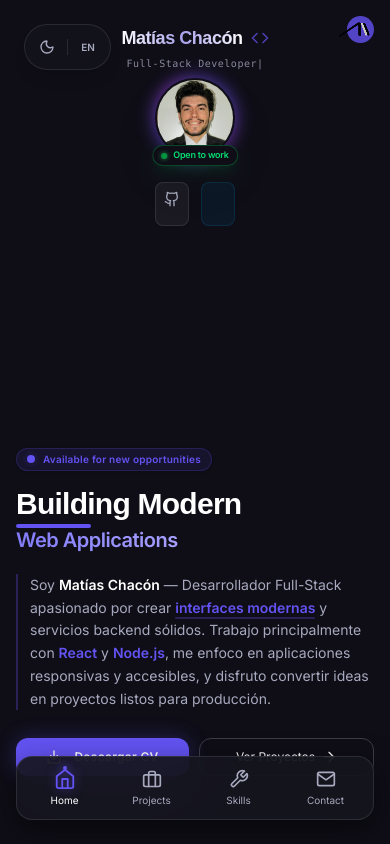
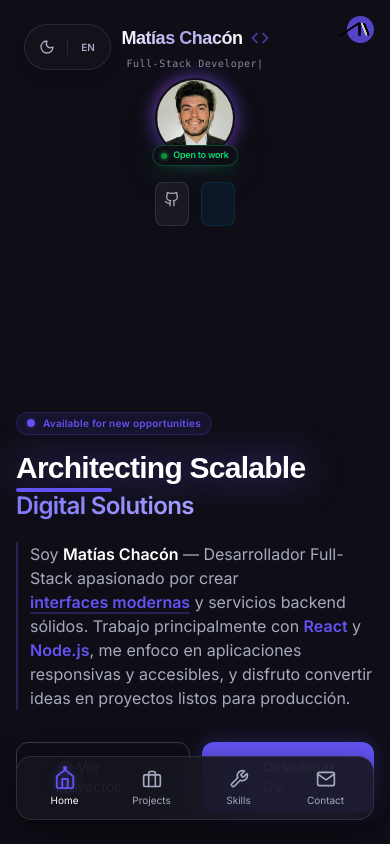
Before and after one commit to Maty910/portfolio, a React (Vite) app: page / in a window 390 px wide. Built offline with nearby package versions, Linux system fonts and the light colour scheme; some icons are missing; a web font is replaced by a local one.

Commit message:
feat: new animated title in home

```diff
--- a/src/components/Home.tsx
+++ b/src/components/Home.tsx
@@ -25,12 +25,9 @@ export const Home: React.FC<HomeProps> = ({ setActiveSection }) => {
       id="home"
       className="snap-center min-h-screen w-full flex flex-col justify-center relative
                  transition-all duration-300 ease-[cubic-bezier(.2,.9,.2,1)]
-                 /* En mobile usamos todo el alto disponible menos el header */
                  max-[880px]:min-h-[calc(100vh-120px)]
-                 /* En desktop agregamos margen izquierdo para evitar el sidebar */
                  min-[881px]:pl-[280px]"
     >
-      {/* Contenedor principal con márgenes seguros */}
       <div className="w-full max-w-[1000px] px-6 md:px-12 mx-auto flex flex-col justify-center h-full
                       max-[880px]:px-4 max-[880px]:pt-8">
 
@@ -48,19 +45,22 @@ export const Home: React.FC<HomeProps> = ({ setActiveSection }) => {
 
           {/* HEADLINE PRINCIPAL */}
           <div className="flex flex-col gap-2 w-full max-[880px]:gap-1.5">
-            <h1 className="text-5xl md:text-7xl font-bold text-white leading-[1.1] tracking-tight group cursor-default max-[880px]:text-3xl">
+            <h1 className="text-5xl md:text-7xl font-bold text-white leading-[1.1] tracking-tight group cursor-default max-[880px]:text-3xl relative z-10">
               <div className="relative inline-block">
-                Building Modern
+                {/* Texto Blanco con Brillo Violeta Animado */}
+                <span className="drop-shadow-[0_0_15px_rgba(99,83,242,0.6)] animate-pulse-slow">
+                  Architecting Scalable
+                </span>
                 <div className="absolute -bottom-2 left-0 w-1/3 h-[4px] bg-[#6353f2] rounded-full group-hover:w-full transition-all duration-700 ease-out" />
               </div>
             </h1>
 
-            <div className="flex flex-col md:flex-row items-start md:items-center gap-2 md:gap-6 w-full">
-              <span className="text-transparent bg-clip-text bg-gradient-to-r from-[#6353f2] to-[#a8a1ff] text-3xl md:text-5xl font-bold tracking-tight max-[880px]:text-xl animate-text-gradient bg-[length:200%_auto]">
-                Web Applications
+            <div className="flex flex-col md:flex-row items-start md:items-center gap-3 md:gap-6 w-full">
+              <span className="text-transparent bg-clip-text bg-gradient-to-r from-[#6353f2] to-[#a8a1ff] text-3xl md:text-5xl font-bold tracking-tight max-[880px]:text-2xl animate-text-gradient bg-[length:200%_auto]">
+                Digital Solutions
               </span>
 
-              {/* Carrusel (Techs) - Oculto en mobile muy chico para limpiar la vista */}
+              {/* Carrusel (Techs) */}
               <div className="hidden md:flex flex-1 items-center max-w-[300px] h-12 overflow-hidden relative mask-linear-fade border-l-2 border-white/5 pl-6 ml-2">
                  <div className="flex w-max animate-marquee items-center gap-6 opacity-60 grayscale hover:grayscale-0 transition-all duration-500">
                     {[1, 2].map((i) => (
@@ -81,43 +81,45 @@ export const Home: React.FC<HomeProps> = ({ setActiveSection }) => {
           {/* BIO */}
           <div className="mt-2 max-w-2xl border-l-2 border-[#6353f2]/30 pl-4 md:pl-6
                           max-[880px]:pl-3 max-[880px]:mt-1">
-            <p className="text-[#a7a9be] text-lg leading-relaxed max-[880px]:text-sm max-[880px]:leading-relaxed">
+            <p className="text-[#a7a9be] text-lg leading-relaxed max-[880px]:text-base max-[880px]:leading-normal">
               {bioContent}
             </p>
           </div>
 
-          {/* BOTONES DE ACCIÓN (Sin redes sociales) */}
-          <div className="flex flex-wrap gap-4 mt-4 w-full max-[880px]:gap-2.5 max-[880px]:mt-3">
+          {/* BOTONES DE ACCIÓN */}
+          <div className="flex flex-wrap gap-4 mt-4 w-full max-[880px]:gap-3">
 
-            {/* Botón CV (Primario) */}
+            {/* Botón Proyectos */}
+            <button
+              onClick={() => setActiveSection('projects')}
+              className="flex items-center justify-center gap-3 px-8 py-3.5 rounded-xl
+                        bg-transparent border border-[#a7a9be]/30 text-white font-medium
+                        hover:bg-white/5 hover:border-white/50 hover:text-white
+                        transition-all duration-300 active:scale-95 cursor-pointer
+                        max-[880px]:flex-1 max-[880px]:text-sm"
+            >
+              Ver Proyectos
+              <ArrowRight size={20} className="group-hover:translate-x-1 transition-transform" />
+            </button>
+
+            {/* Botón CV */}
             <a
               href="/CV/CV Matias Chacon.pdf"
               target="_blank"
               rel="noopener noreferrer"
               className="relative overflow-hidden flex items-center justify-center gap-3 px-8 py-3.5 rounded-xl
-                         bg-[#6353f2] text-white font-bold tracking-wide
-                         shadow-[0_0_20px_rgba(99,83,242,0.3)]
-                         hover:shadow-[0_0_30px_rgba(99,83,242,0.5)] hover:scale-[1.02] active:scale-95
-                         transition-all duration-300 group/btn no-underline
-                         max-[880px]:flex-1 max-[880px]:text-xs max-[880px]:px-4 max-[880px]:py-2.5 cursor-pointer"
+                        bg-[#6353f2] text-white font-bold tracking-wide
+                        shadow-[0_0_20px_rgba(99,83,242,0.3)]
+                        hover:shadow-[0_0_30px_rgba(99,83,242,0.5)] hover:scale-[1.02] active:scale-95
+                        transition-all duration-300 group/btn no-underline
+                        max-[880px]:flex-1 max-[880px]:text-sm cursor-pointer"
             >
               <div className="absolute inset-0 -translate-x-full group-hover/btn:animate-[shimmer_1.5s_infinite] bg-gradient-to-r from-transparent via-white/20 to-transparent z-10" />
-              <Download size={20} className="relative z-20 max-[880px]:w-4 max-[880px]:h-4" />
-              <span className="relative z-20 max-[880px]:text-xs">Descargar CV</span>
+              <Download size={20} className="relative z-20" />
+              <span className="relative z-20">Descargar CV</span>
             </a>
 
-            {/* Botón Proyectos (Secundario) */}
-            <button
-              onClick={() => setActiveSection('projects')}
-              className="flex items-center justify-center gap-2 px-8 py-3.5 rounded-xl
-                         bg-transparent border border-[#a7a9be]/30 text-white font-medium
-                         hover:bg-white/5 hover:border-white/50 hover:text-white
-                         transition-all duration-300 active:scale-95 cursor-pointer
-                         max-[880px]:flex-1 max-[880px]:text-xs max-[880px]:px-4 max-[880px]:py-2.5 max-[880px]:gap-1.5"
-            >
-              <span className="max-[880px]:text-xs">Ver Proyectos</span>
-              <ArrowRight size={20} className="group-hover:translate-x-1 transition-transform max-[880px]:w-4 max-[880px]:h-4" />
-            </button>
+
 
           </div>
 
@@ -137,12 +139,20 @@ export const Home: React.FC<HomeProps> = ({ setActiveSection }) => {
           50% { background-position: 100% 50%; }
           100% { background-position: 0% 50%; }
         }
+        /* Nueva animación de pulso lento para el brillo */
+        @keyframes pulse-slow {
+          0%, 100% { filter: drop-shadow(0 0 10px rgba(99,83,242,0.4)); }
+          50% { filter: drop-shadow(0 0 20px rgba(99,83,242,0.7)); }
+        }
 
         .animate-marquee {
           animation: marquee 20s linear infinite;
         }
         .animate-text-gradient {
           animation: text-gradient 4s ease infinite;
+        }
+        .animate-pulse-slow {
+          animation: pulse-slow 4s ease-in-out infinite;
         }
 
         .mask-linear-fade {
```
